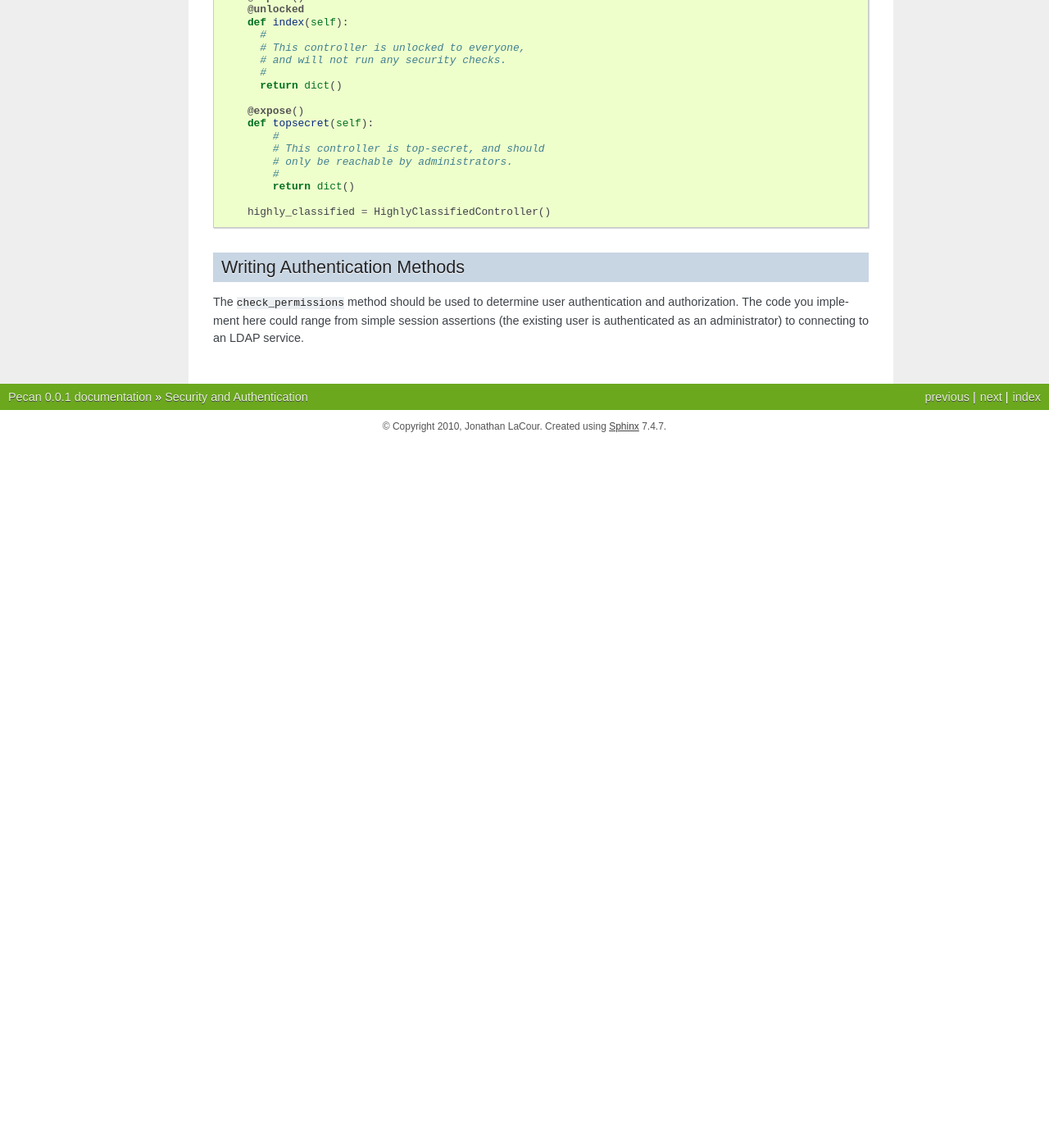
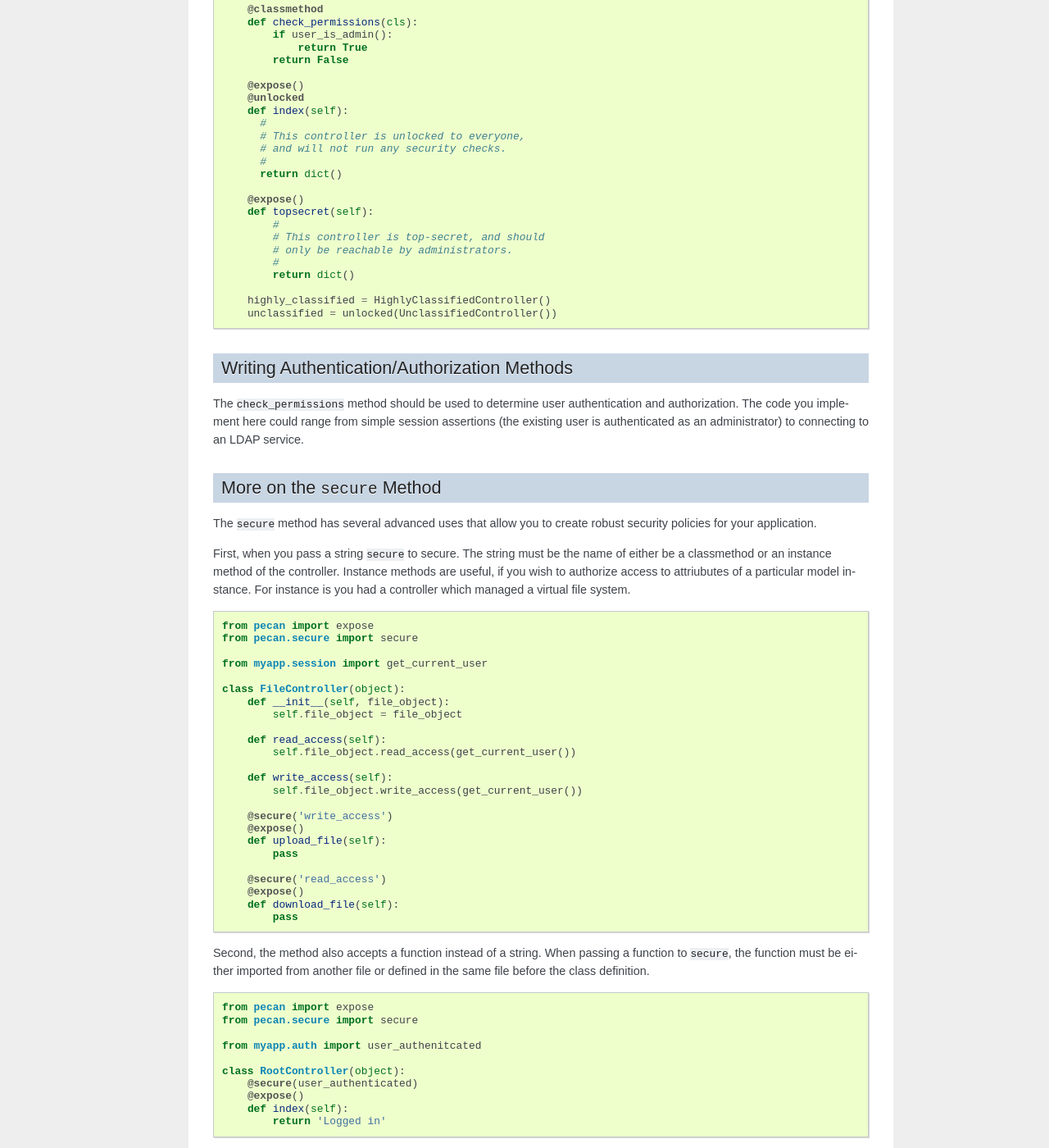
Before and after one commit to stackforge/pecan, a Sphinx documentation site: the page built from docs/source/secure_controller.rst, in a window 1280 px wide and 1400 px high, scrolled down 1287 px. Shown: the whole window at 82% size. Built offline with Sphinx 7.4.7, drawn with Linux system fonts in a browser that asks for light colours; pages that are not in the unit, such as notebooks, are missing from menus; before the commit the page ends 1827 px from its top, so only the background shows below that; some of the changed text lies outside the part shown.

Commit message:
additional security information

```diff
--- a/docs/source/secure_controller.rst
+++ b/docs/source/secure_controller.rst
@@ -26,6 +26,9 @@
     class HighlyClassifiedController(object):
         pass
 
+    class UnclassifiedController(object):
+        pass
+
     class RootController(object):
 
         @classmethod
@@ -52,6 +55,7 @@
             return dict()
 
         highly_classified = secure(HighlyClassifiedController(), 'check_permissions')
+        unclassified = UnclassifiedController()
 
 Alternatively, the same functionality can also be accomplished by subclassing Pecan's ``SecureController`` class.
 Implementations of ``SecureController`` should extend the ``check_permissions`` classmethod to return a ``True``
@@ -61,6 +65,9 @@
     from pecan.secure import SecureController, unlocked
 
     class HighlyClassifiedController(object):
+        pass
+
+    class UnclassifiedController(object):
         pass
 
     class RootController(SecureController):
@@ -89,9 +96,107 @@
             return dict()
 
         highly_classified = HighlyClassifiedController()
-
-Writing Authentication Methods
+        unclassified = unlocked(UnclassifiedController())
+Writing Authentication/Authorization Methods
 ----------------
 The ``check_permissions`` method should be used to determine user authentication and authorization.  The
 code you implement here could range from simple session assertions (the existing user is authenticated
 as an administrator) to connecting to an LDAP service.
+
+More on the ``secure`` Method
+----------------
+The ``secure`` method has several advanced uses that allow you to create robust security policies for your application.
+
+First, when you pass a string ``secure`` to secure.  The string must be the name of either be a classmethod or an instance method of the controller.  Instance methods are useful, if you wish to authorize access to attriubutes of a particular model instance. For instance is you had a controller which managed a virtual file system. ::
+
+    from pecan import expose
+    from pecan.secure import secure
+
+    from myapp.session import get_current_user
+
+    class FileController(object):
+        def __init__(self, file_object):
+            self.file_object = file_object
+
+        def read_access(self):
+            self.file_object.read_access(get_current_user())
+
+        def write_access(self):
+            self.file_object.write_access(get_current_user())
+
+        @secure('write_access')
+        @expose()
+        def upload_file(self):
+            pass
+
+        @secure('read_access')
+        @expose()
+        def download_file(self):
+            pass
+
+Second, the method also accepts a function instead of a string.  When passing a function to ``secure``, the function must be either imported from another file or defined in the same file before the class definition. ::
+
+    from pecan import expose
+    from pecan.secure import secure
+
+    from myapp.auth import user_authenitcated
+
+    class RootController(object):
+        @secure(user_authenticated)
+        @expose()
+        def index(self):
+            return 'Logged in'
+
+You can use the ``secure`` method within a SecureController to indicate another security function for a controller method.  This is useful for situations where you want a different level or type of security. ::
+
+    from pecan import expose
+    from pecan.secure import SecureController, secure
+
+    from myapp.auth import user_authenticated, api_autheniticated
+
+    class ApiController(object):
+        pass
+
+    class RootController(SecureController):
+        @classmethod
+        def check_permissions(cls):
+            return user_authenticated()
+
+        @classmethid
+        def check_api_permissions(cls):
+            return admin_user()
+
+        @expose()
+        def index(self):
+            return 'logged in user'
+
+        api = secure(ApiController(), 'check_admin')
+
+In the example above, pecan will *only* call ``check_api_permissions`` when a request is made for ``/api/``.
+
+Multiple Secure Controllers
+---------------------------
+Pecan allows you to have nested secure controllers. In the example below, when a request is made for ``/admin/index/``, Pecan first calls ``check_permissions`` on first the RootController and then calls ``check_permissions`` on the AdminController. The ability to nest secured controllers allows you to protect specific controllers on a role basis while inheriting protection from the parent. ::
+
+    from pecan import expose
+    from pecan.secure import SecureController, secure
+
+    from myapp.auth import user_logged_in, is_admin
+
+    class AdminController(SecureController):
+        @classmethod
+        def check_permissions(cls):
+            return is_admin()
+
+        @expose()
+        def index(self):
+            return 'admin dashboard'
+
+    class RootController(SecureController():
+        @classmethod
+        def check_permissions(cls):
+            return user_logged_in
+
+        @expose()
+        def index(self):
+            return 'user dashboard'
```
